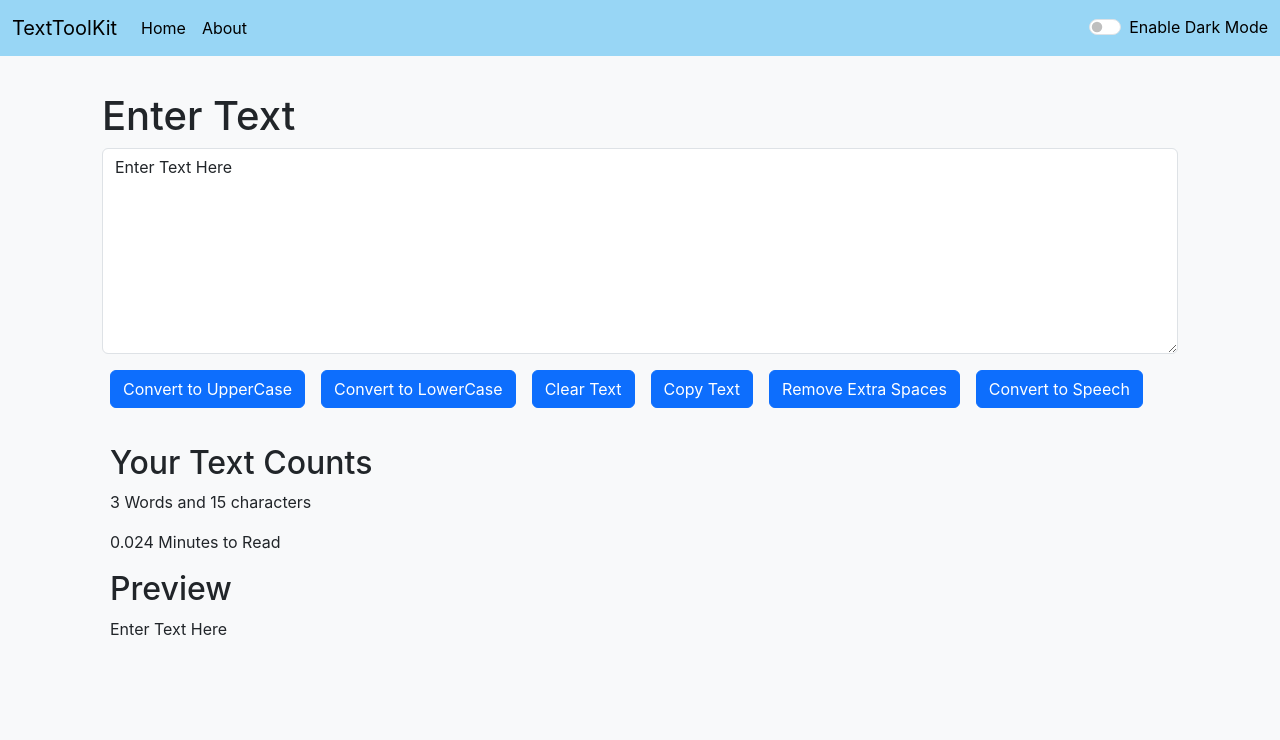
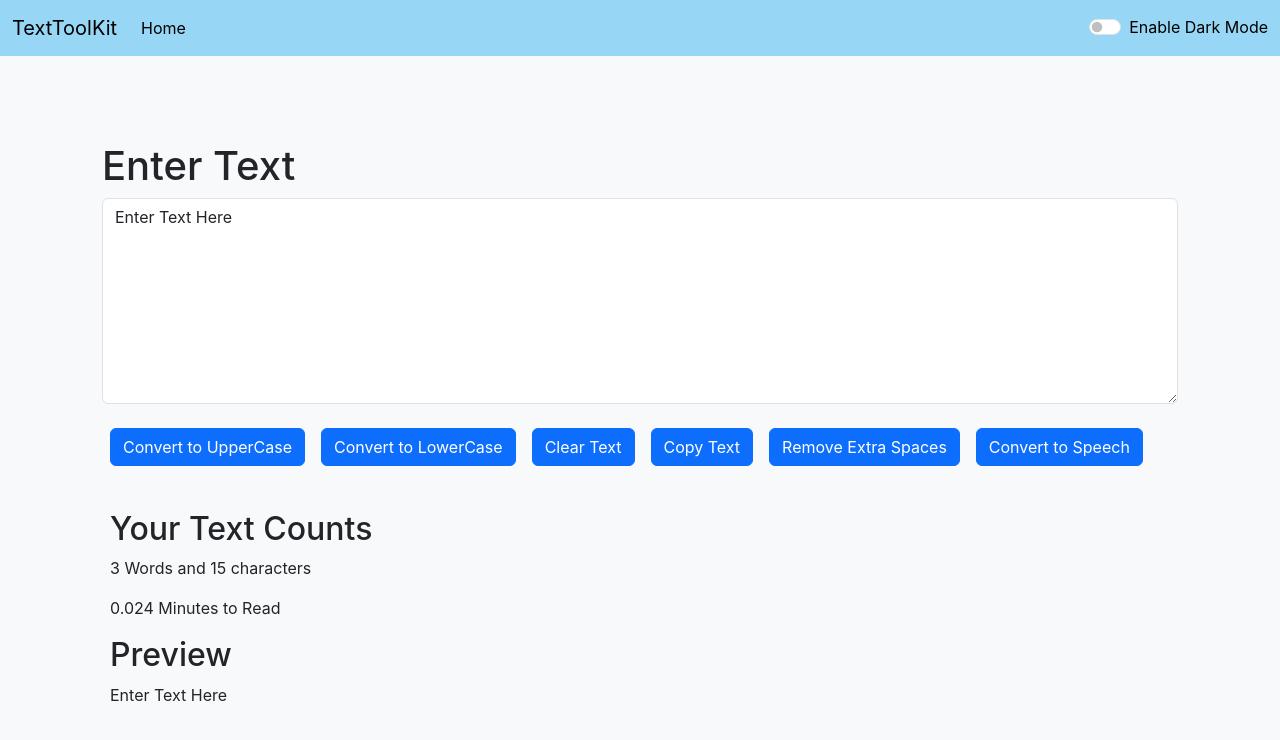
Before and after one commit to kuzum09/TextToolKit-Website-Using-React-, a React (Create React App) app: page / in a window 1280 px wide. Shown: the top 740 px of the page. Built offline with nearby package versions, Linux system fonts and the light colour scheme.

Commit message:
Build wala is for shortcut

```diff
--- a/src/App.js
+++ b/src/App.js
@@ -5,7 +5,8 @@ import Navbar from "./components/Navbar";
 import TextForm from "./components/TextForm";
 import Alert from "./components/Alert";
 import About from "./components/About";
-import { BrowserRouter as Router, Routes, Route } from "react-router-dom";
+import { Route } from "react-router-dom";
+// import { BrowserRouter as Router, Routes, Route } from "react-router-dom";
 
 function App() {
 	const [mode, setMode] = useState("light");
@@ -51,7 +52,7 @@ function App() {
 
 	return (
 		<>
-			<Router>
+			{/* <Router> */}
 			<Navbar
 				title="TextToolKit"
 				mode={mode}
@@ -60,16 +61,17 @@ function App() {
 			/>
 			<Alert alert={alert} />
 			<div className="container my-3">
-					<Routes>
-						<Route exact path="/about" element={<About />} />
-						<Route
-							exact
-							path="/"
-							element={<TextForm heading="Enter Text" showAlert={showAlert} />}
-						/>
-					</Routes>
+				{/* <switch> */}
+				{/* <Route exact path="/about" element={<About />} />
+					</Route > */}
+				{/* <Route exact path="/"> */}
+
+				<TextForm heading="Enter Text" showAlert={showAlert} mode={mode} />
+
+				{/* </Route > */}
+				{/* </switch> */}
 			</div>
-			</Router>
+			{/* </Router> */}
 		</>
 	);
 }
--- a/src/components/Alert.js
+++ b/src/components/Alert.js
@@ -9,24 +9,34 @@ export default function Alert(props) {
 	const alertStyle = {
 		color: props.color || "black", // Default to black if no color is provided
 		backgroundColor: "#ffe6e6", // Soft pastel background color
-		// padding: "15px", // Add padding for better spacing
-		// borderRadius: "200px", // More rounded corners
+		padding: "15px", // Add padding for better spacing
+		// borderRadius: "5px", // Rounded corners
 		// boxShadow: "0 4px 8px rgba(0, 0, 0, 0.1)", // Subtle shadow for depth
 		// border: `1px solid ${props.color || "black"}`, // Border color matching the text
-		marginBottom: "10px", // Space between alerts
-		// fontFamily:"", // Playful font
+		// marginBottom: "10px", // Space between alerts
+		fontFamily: "Arial", // A more playful font
 		// display: "flex",
 		// alignItems: "center",
+		visibility: props.alert ? "visible" : "hidden", // Show/hide the alert
+		// opacity: props.alert ? 1 : 0, // Fade in/out effect
+		// transition: "opacity 0.5s ease", // Smooth transition for fading
+		// height: "auto", // Adjust height based on content
 	};
 
 	return (
-		props.alert && (
+		<div style={{ height: "50px" }}>
+			{" "}
+			{/* Fixed height for the alert container */}
 			<div
 				className={`alert alert-dismissible fade show`}
 				style={alertStyle}
 				role="alert">
-				<strong>{capitalize(props.alert.type)}</strong>: {props.alert.msg}
+				{props.alert && (
+					<>
+						<strong>{capitalize(props.alert.type)}</strong>: {props.alert.msg}
+					</>
+				)}
 			</div>
-		)
+		</div>
 	);
 }
--- a/src/components/Navbar.js
+++ b/src/components/Navbar.js
@@ -1,6 +1,6 @@
 import React from "react";
 import PropTypes from "prop-types";
-import { Link } from "react-router-dom";
+// import { Link } from "react-router-dom";
 
 export default function Navbar(props) {
 	return (
@@ -8,9 +8,9 @@ export default function Navbar(props) {
 			<nav
 				className={`navbar navbar-expand-lg navbar-${props.mode} bg-${props.mode}`}>
 				<div className="container-fluid">
-					<Link className="navbar-brand" to="/">
+					<a className="navbar-brand" href="/">
 						{props.title}
-					</Link>
+					</a>
 					<button
 						className="navbar-toggler"
 						type="button"
@@ -24,15 +24,15 @@ export default function Navbar(props) {
 					<div className="collapse navbar-collapse" id="navbarSupportedContent">
 						<ul className="navbar-nav me-auto mb-2 mb-lg-0">
 							<li className="nav-item">
-								<Link className="nav-link active" aria-current="page" to="/">
+								<a className="nav-link active" aria-current="page" href="/">
 									Home
-								</Link>
+								</a>
 							</li>
-							<li className="nav-item">
-								<Link className="nav-link" to="/about">
+							{/* <li className="nav-item">
+								<a className="nav-link" href="/about">
 									{props.aboutText}
-								</Link>
-							</li>
+								</a>
+							</li> */}
 						</ul>
 						{/* <li className="nav-item dropdown">
 								<a
--- a/src/components/TextForm.js
+++ b/src/components/TextForm.js
@@ -48,6 +48,7 @@ export default function TextForm(props) {
 			.catch((err) => {
 				console.error("Failed to copy text: ", err);
 			});
+		// document.getSelection().removeAllRanges();
 		props.showAlert("Copied to Clipboard", "Sucess");
 	};
 	const handleExtraSpaces = () => {
@@ -88,30 +89,42 @@ export default function TextForm(props) {
 						rows="8"
 						onChange={handleOnChange}></textarea>
 				</div>
-				<button className="btn btn-primary mx-2" onClick={handleUpClick}>
+				<button className="btn btn-primary  mx-2 my-2" onClick={handleUpClick}>
 					Convert to UpperCase
 				</button>
-				<button className="btn btn-primary mx-2" onClick={handleLowClick}>
+				<button className="btn btn-primary  mx-2 my-2" onClick={handleLowClick}>
 					Convert to LowerCase
 				</button>
-				<button className="btn btn-primary mx-2" onClick={handleClearClick}>
+				<button
+					className="btn btn-primary  mx-2 my-2"
+					onClick={handleClearClick}>
 					Clear Text
 				</button>
-				<button className="btn btn-primary mx-2" onClick={handleCopyClick}>
+				<button
+					className="btn btn-primary  mx-2 my-2"
+					onClick={handleCopyClick}>
 					Copy Text
 				</button>
-				<button className="btn btn-primary mx-2" onClick={handleExtraSpaces}>
+				<button
+					className="btn btn-primary  mx-2 my-2"
+					onClick={handleExtraSpaces}>
 					Remove Extra Spaces
 				</button>
-				<button className="btn btn-primary mx-2" onClick={handleSpeakClick}>
+				<button
+					className="btn btn-primary  mx-2 my-2"
+					onClick={handleSpeakClick}>
 					Convert to Speech
 				</button>
 			</div>
 			<div className="container my-3">
 				<h2>Your Text Counts</h2>
 				<p>
-					{text.split(/\s+/).filter((word) => word.length !== 0).length} Words
-					and {text.length} characters
+					{
+						text.split(/\s+/).filter((element) => {
+							return element.length !== 0;
+						}).length
+					}{" "}
+					Words and {text.length} characters
 				</p>
 				<p>
 					{0.008 * text.split(/\s+/).filter((word) => word.length !== 0).length}{" "}
```
Lines whose indentation alone changed are shown as unchanged.
